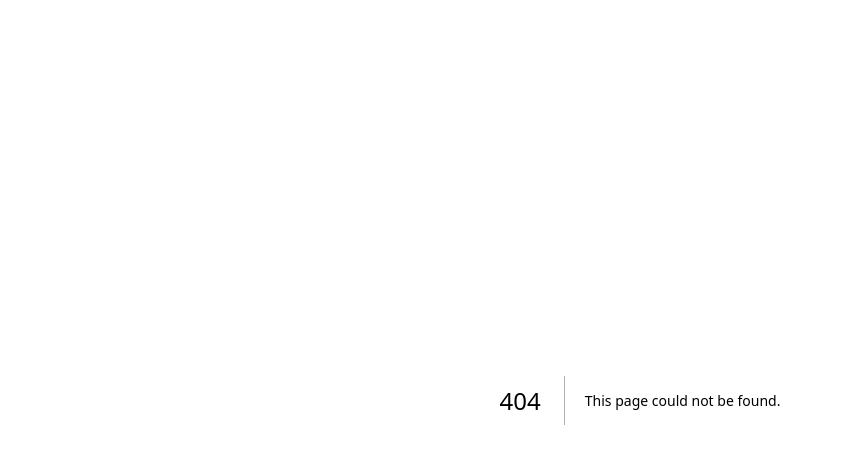
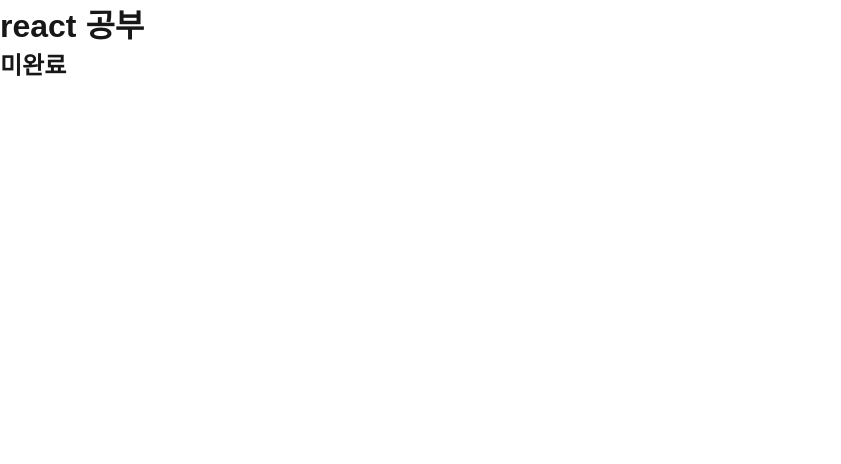
Before and after one commit to Lavegaa/vue-to-react, a Next.js app: page /todo in a window 1280 px wide. Before the commit this address had no page. Shown: the top 464 px of the page, without its empty margins (0-841 px from the left). Built offline with nearby package versions, Linux system fonts and the light colour scheme.

Commit message:
add todo item

```diff
--- /dev/null
+++ b/app/todo/page.tsx
@@ -0,0 +1,5 @@
+import TodoItem from "@/components/TodoItem";
+
+export default function Page() {
+  return <TodoItem />;
+}
--- /dev/null
+++ b/components/TodoItem/TodoItem.tsx
@@ -0,0 +1,20 @@
+"use client";
+
+import { useState } from "react";
+
+const TodoItem = () => {
+  const [todo, setTodo] = useState({
+    id: 0,
+    title: "react 공부",
+    done: false,
+  });
+
+  return (
+    <div>
+      <h1>{todo.title}</h1>
+      <h2>{todo.done ? "완료" : "미완료"}</h2>
+    </div>
+  );
+};
+
+export default TodoItem;
--- /dev/null
+++ b/components/TodoItem/index.ts
@@ -0,0 +1 @@
+export { default } from "./TodoItem";
```
Also changed, not shown: components/TodoItem/README.md (added), 2 other files (tests, documents, lock files or other folders).
